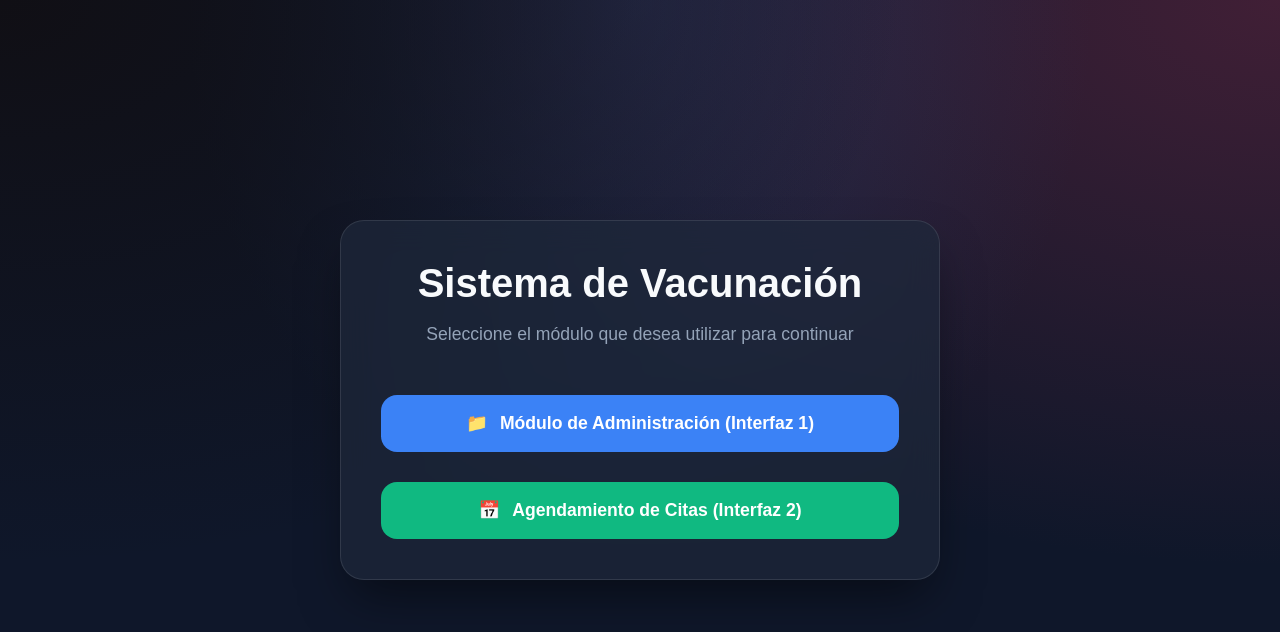
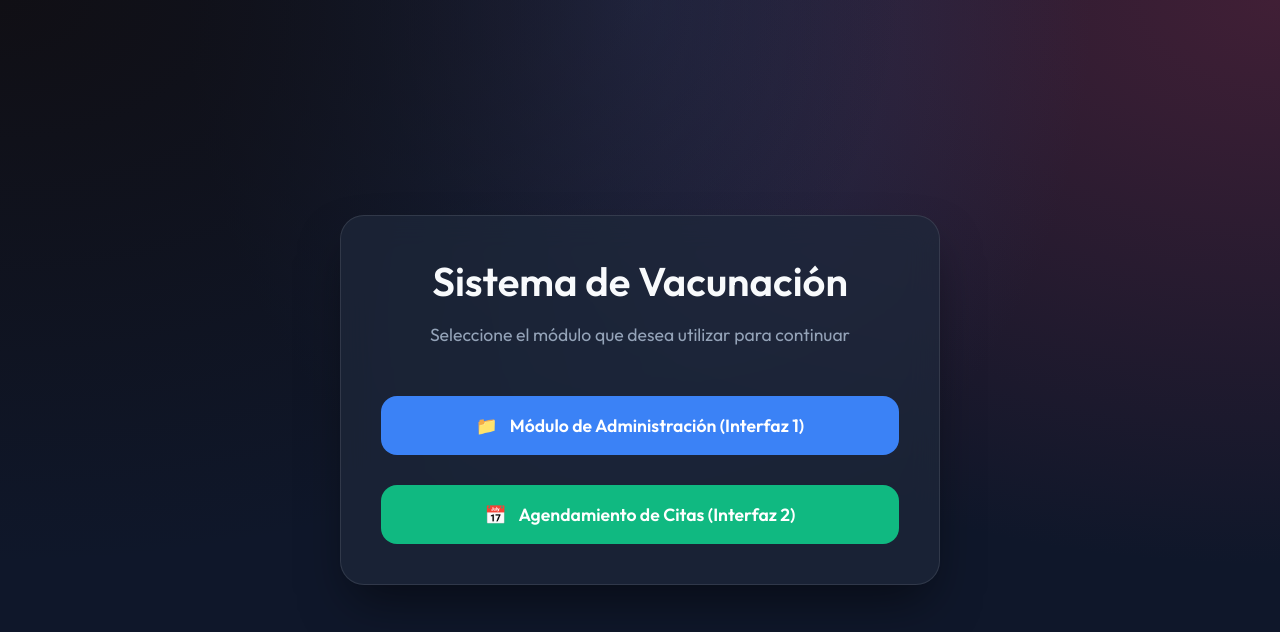
Before and after one commit to Bindhza/proyecto_vacunacion_grupo4, a React app in the folder frontend/: page / in a window 1280 px wide. Shown: the top 632 px of the page. Built offline with nearby package versions, Linux system fonts and the light colour scheme; the HTML template or start-up script is replaced by a standard one.

Commit message:
fix: move css @import to top of index.css

```diff
--- a/frontend/src/index.css
+++ b/frontend/src/index.css
@@ -1,3 +1,5 @@
+@import url('https://fonts.googleapis.com/css2?family=Outfit:wght@300;400;600;800&display=swap');
+
 /* Estilos minimalistas para el ejemplo básico */
 body {
   margin: 0;
@@ -33,7 +35,6 @@ ul {
 /* ==========================================================================
    Interfaz 2: Estilos Premium y Glassmorphism (Flujo Visual BPMN)
    ========================================================================== */
-@import url('https://fonts.googleapis.com/css2?family=Outfit:wght@300;400;600;800&display=swap');
 
 :root {
   --bg-color: #0f172a;
```
